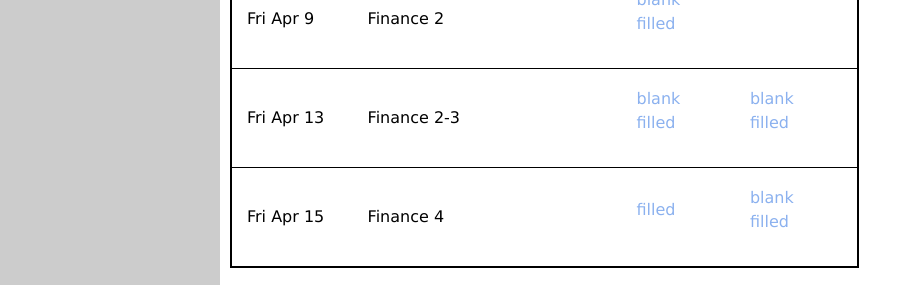
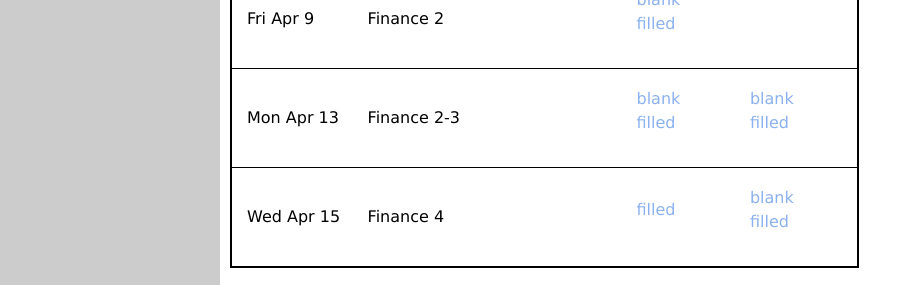
Before and after one commit to uaf-math/math113, a Jekyll site: the page built from worksheets.md, in a window 1280 px wide and 900 px high, scrolled down 2793 px. Shown: the part 612-897 px from the top of the window, without its empty margins (0-911 px from the left). Built offline with Jekyll 4.4.1, drawn with Linux system fonts in a browser that asks for light colours.

Commit message:
Update worksheetsS26.yml

```diff
--- a/_data/worksheetsS26.yml
+++ b/_data/worksheetsS26.yml
@@ -174,13 +174,13 @@ worksheets:
   iblank: 25-I-finance2_interest-formulas.pdf
   ifilled: 25-I-finance2_interest-formulas-s.pdf
 - topic: Finance 2-3
-  date: Fri Apr 13
+  date: Mon Apr 13
   iblank: 25-I-finance2_interest-formulas.pdf
   ifilled: 25-I-finance2_interest-formulas-s.pdf
   blank: 25-w-Finance3.pdf
   filled: 25-w-Finance3-s-unmerged.pdf
 - topic: Finance 4
-  date: Fri Apr 15
+  date: Wed Apr 15
   ifilled: 26-I-Finance4-Loan_Introduction.gsheet
   blank: 26-w-Finance4.pdf
   filled: 26-w-Finance4-s-unmerged.pdf
```
